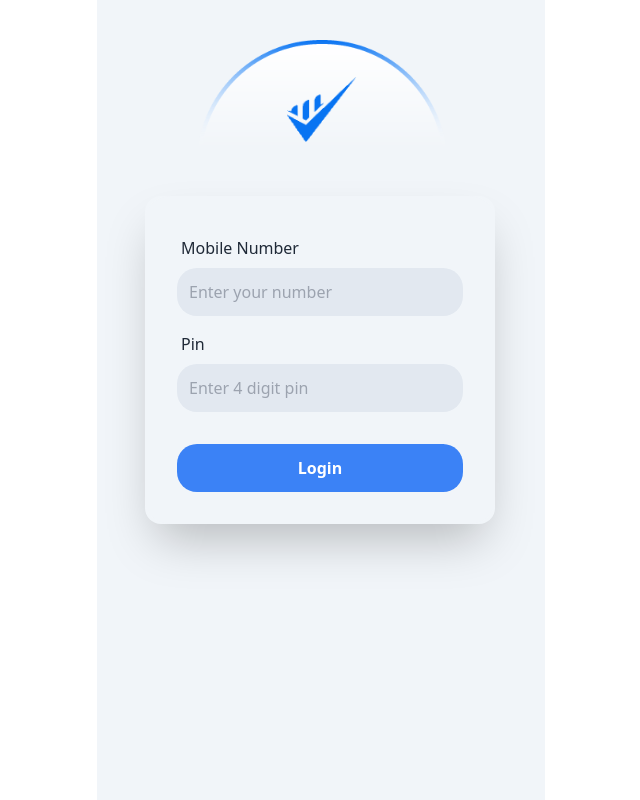
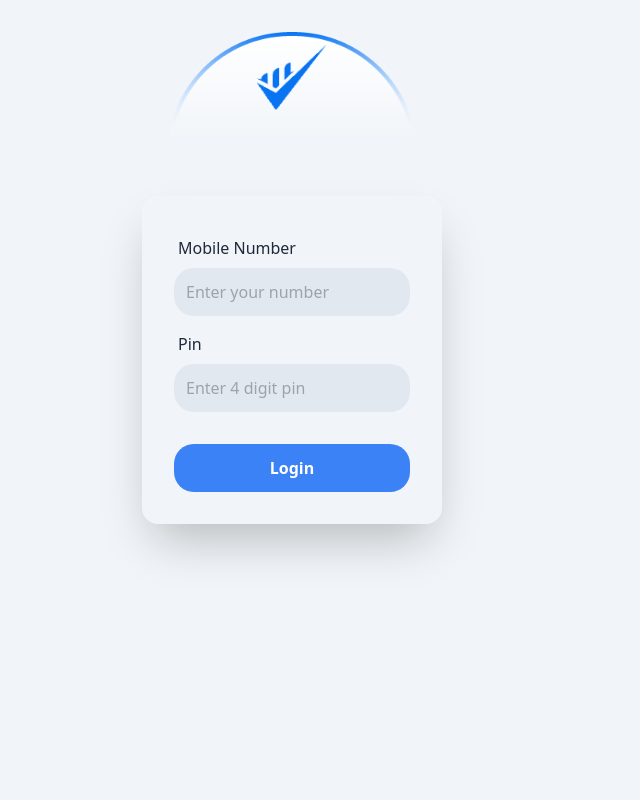
Before and after one commit to Hazrat-Ali75/bankApp, a plain HTML site: page index.html in a window 1280 px wide. Shown: the whole page, without its empty margins (319-959 px from the left). Drawn offline with nearby package versions, Linux system fonts and the light colour scheme.

Commit message:
Add initial Files

```diff
--- a/index.html
+++ b/index.html
@@ -10,16 +10,17 @@
 </head>
 
 <body>
-    <section class="max-w-md min-h-screen mx-auto p-8 bg-slate-100 relative">
-        <nav class="absolute top-10 left-[100px]">
+    <section class="w-[100%] min-h-screen  p-8 bg-slate-100 relative">
+      <div class="w-[390px] mx-auto">
+        <nav class="w-[300px] ml-[16px]">
             <div class="flex flex-col justify-center items-center">
                 <img class="w-[250px]" src="asset/bg.png" alt="">
-                <img class=" w-[70px] absolute top-9" src="asset/Group.png" alt="">
+                <img class=" w-[70px] absolute top-11" src="asset/Group.png" alt="">
             </div>
         </nav>
         <div class=" absolute top-[180px] ">
             <div class="hero-content flex-col lg:flex-row-reverse">
-                <div class="card  w-[350px] max-w-sm shrink-0 shadow-2xl">
+                <div class="card  w-[300px] max-w-sm shrink-0 shadow-2xl">
                     <form class="card-body bg-slate-100 rounded-[25px]">
                         <div class="form-control">
                             <label class="label">
@@ -40,6 +41,7 @@
                 </div>
             </div>
         </div>
+        </div>
     </section>
     <script src="script/login.js"></script>
     <script src="utilities/utilities.js"></script>
```
